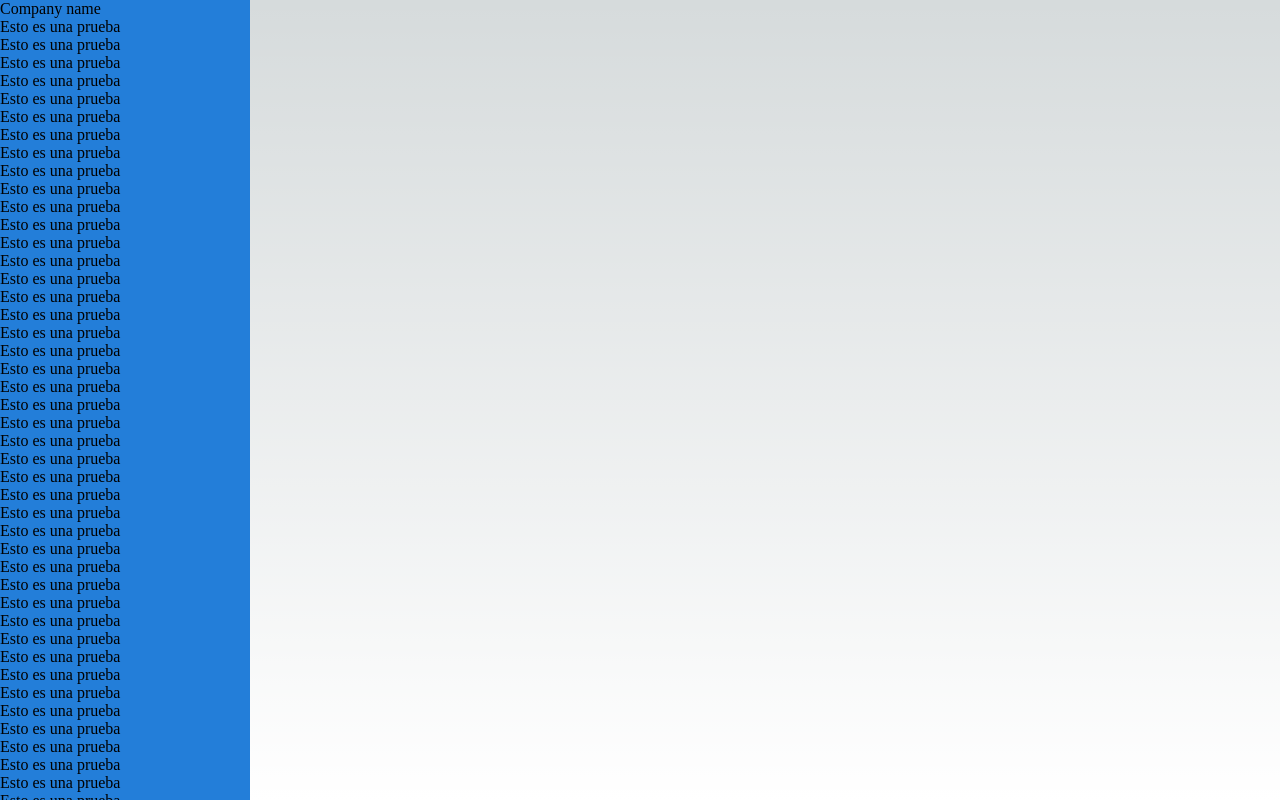
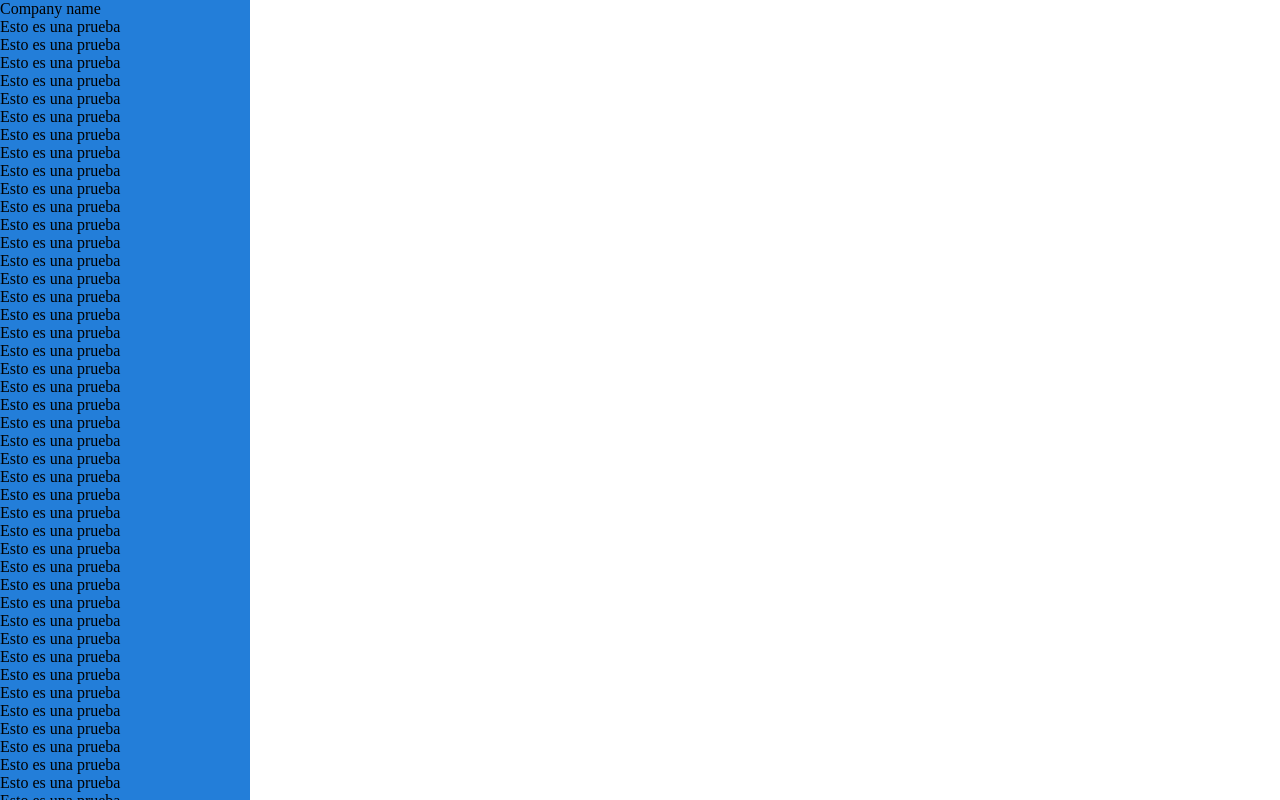
Before and after one commit to giovannyarias-dev/giovannyarias, a Next.js app: page /cv in a window 1280 px wide. Built offline with nearby package versions, Linux system fonts and the light colour scheme.

Commit message:
height test

```diff
--- a/src/app/cv/page.module.css
+++ b/src/app/cv/page.module.css
@@ -1,6 +1,6 @@
 .container {
   width: 250px;
-  height: 100vh;
   background-color: #237ed9;
   overflow: scroll;
+  height: -webkit-fill-available;
 }
--- a/src/app/cv/page.tsx
+++ b/src/app/cv/page.tsx
@@ -14,6 +14,13 @@ async function getJobs() {
   // }
   // return res.json();]
 }
+
+const documentHeight = () => {
+  const doc = document.documentElement
+  doc.style.setProperty("--doc-height", `${window.innerHeight}px`)
+ }
+ window.addEventListener("resize", documentHeight)
+ documentHeight()
 
 
 const CV = async () => {
--- a/src/app/globals.css
+++ b/src/app/globals.css
@@ -1,107 +1,11 @@
 :root {
-  --max-width: 1100px;
-  --border-radius: 12px;
-  --font-mono: ui-monospace, Menlo, Monaco, 'Cascadia Mono', 'Segoe UI Mono',
-    'Roboto Mono', 'Oxygen Mono', 'Ubuntu Monospace', 'Source Code Pro',
-    'Fira Mono', 'Droid Sans Mono', 'Courier New', monospace;
+  --doc-height: 100%;
+ }
 
-  --foreground-rgb: 0, 0, 0;
-  --background-start-rgb: 214, 219, 220;
-  --background-end-rgb: 255, 255, 255;
-
-  --primary-glow: conic-gradient(
-    from 180deg at 50% 50%,
-    #16abff33 0deg,
-    #0885ff33 55deg,
-    #54d6ff33 120deg,
-    #0071ff33 160deg,
-    transparent 360deg
-  );
-  --secondary-glow: radial-gradient(
-    rgba(255, 255, 255, 1),
-    rgba(255, 255, 255, 0)
-  );
-
-  --tile-start-rgb: 239, 245, 249;
-  --tile-end-rgb: 228, 232, 233;
-  --tile-border: conic-gradient(
-    #00000080,
-    #00000040,
-    #00000030,
-    #00000020,
-    #00000010,
-    #00000010,
-    #00000080
-  );
-
-  --callout-rgb: 238, 240, 241;
-  --callout-border-rgb: 172, 175, 176;
-  --card-rgb: 180, 185, 188;
-  --card-border-rgb: 131, 134, 135;
-}
-
-@media (prefers-color-scheme: dark) {
-  :root {
-    --foreground-rgb: 255, 255, 255;
-    --background-start-rgb: 0, 0, 0;
-    --background-end-rgb: 0, 0, 0;
-
-    --primary-glow: radial-gradient(rgba(1, 65, 255, 0.4), rgba(1, 65, 255, 0));
-    --secondary-glow: linear-gradient(
-      to bottom right,
-      rgba(1, 65, 255, 0),
-      rgba(1, 65, 255, 0),
-      rgba(1, 65, 255, 0.3)
-    );
-
-    --tile-start-rgb: 2, 13, 46;
-    --tile-end-rgb: 2, 5, 19;
-    --tile-border: conic-gradient(
-      #ffffff80,
-      #ffffff40,
-      #ffffff30,
-      #ffffff20,
-      #ffffff10,
-      #ffffff10,
-      #ffffff80
-    );
-
-    --callout-rgb: 20, 20, 20;
-    --callout-border-rgb: 108, 108, 108;
-    --card-rgb: 100, 100, 100;
-    --card-border-rgb: 200, 200, 200;
-  }
-}
-
-* {
-  box-sizing: border-box;
+ html,
+ body {
   padding: 0;
   margin: 0;
-}
-
-html,
-body {
-  max-width: 100vw;
-  overflow-x: hidden;
-}
-
-body {
-  color: rgb(var(--foreground-rgb));
-  background: linear-gradient(
-      to bottom,
-      transparent,
-      rgb(var(--background-end-rgb))
-    )
-    rgb(var(--background-start-rgb));
-}
-
-a {
-  color: inherit;
-  text-decoration: none;
-}
-
-@media (prefers-color-scheme: dark) {
-  html {
-    color-scheme: dark;
-  }
-}
+  height: 100vh; /* fallback for Js load */
+  height: var(--doc-height);
+ }
```
